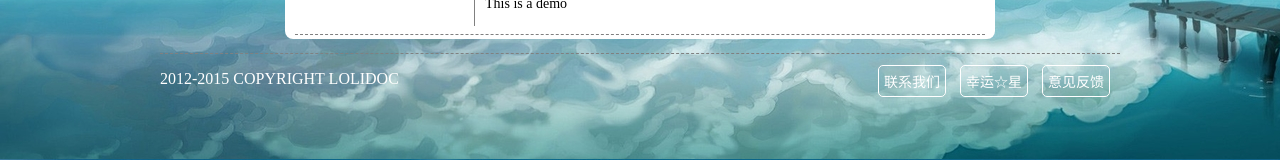
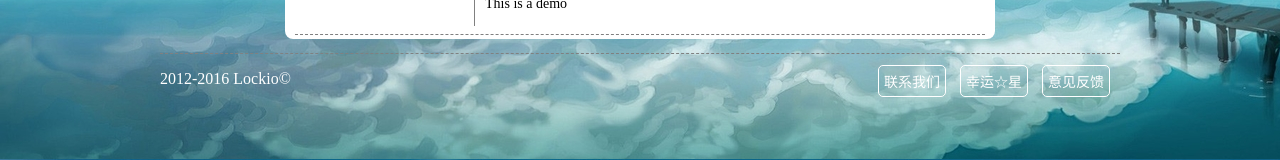
Before and after one commit to lockio/lockio.github.io, a plain HTML site: page index.html in a window 1280 px wide. Shown: the part 609-769 px from the top of the page. Drawn offline with Linux system fonts and the light colour scheme.

Commit message:
Update index.html

```diff
--- a/index.html
+++ b/index.html
@@ -75,7 +75,7 @@
 	</div>
 	<div id="foot">
 		<div class="copyright">
-			<p>2012-2015 COPYRIGHT LOLIDOC</p>
+			<p>2012-2016 Lockio©</p>
 		</div>
 		<div class="about">
 			<ul>
```
